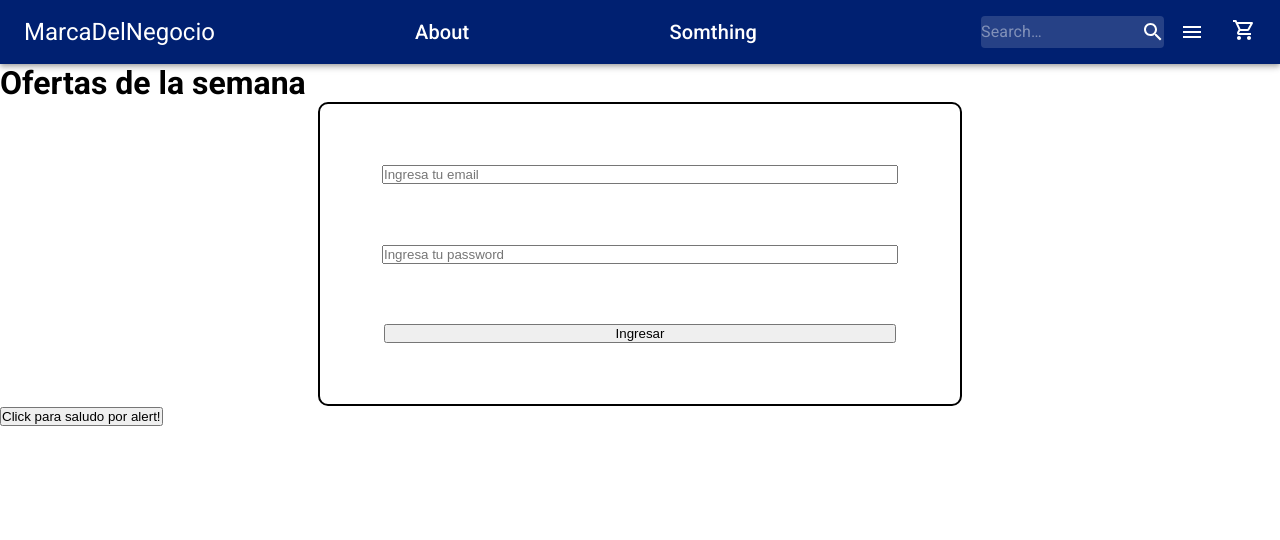
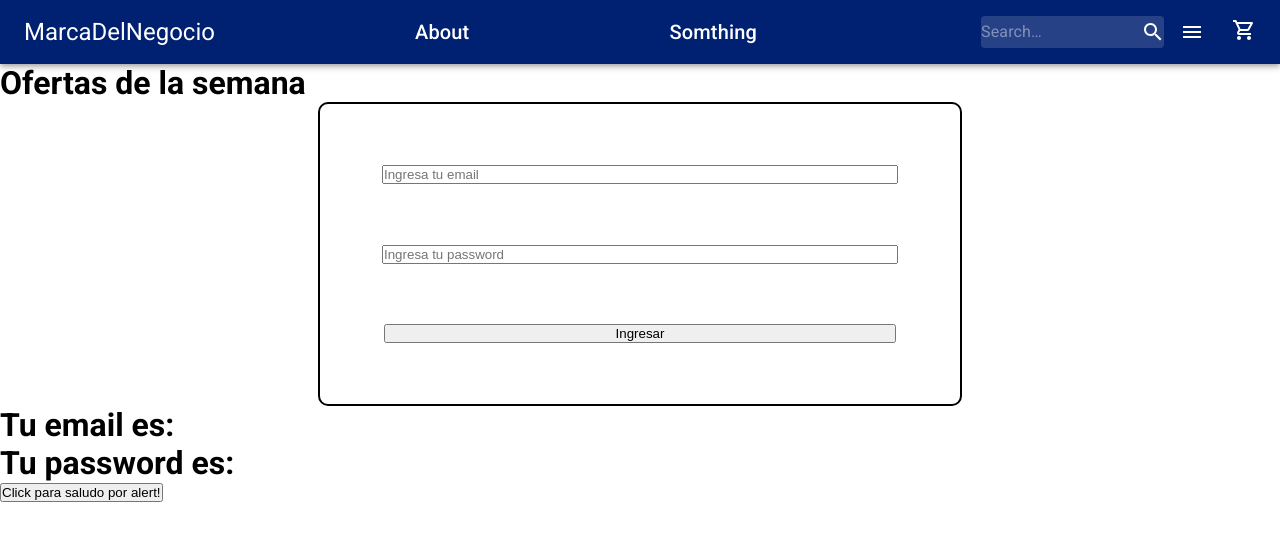
Before and after one commit to matiber20/bigmountain, a React (Create React App) app: page / in a window 1280 px wide. Shown: the top 540 px of the page. Built offline with nearby package versions, Linux system fonts and the light colour scheme.

Commit message:
add handeSubmit para formulario,esqueleto sin function

```diff
--- a/src/App.js
+++ b/src/App.js
@@ -3,6 +3,7 @@ import './App.css';
 import NavBar from './components/NavBar/NavBar';
 import LoginContainer from './containers/LoginContainer/LoginContainer';
 import ItemListContainer from './containers/ItemListContainer/ItemListContainer';
+
 
 class App extends React.Component {
 
--- a/src/components/Login/Login.js
+++ b/src/components/Login/Login.js
@@ -6,7 +6,7 @@ import './Login.css'
 export default function Login(props) {
 
         return (
-            <form className="container-form">
+            <form className="container-form" onSubmit={props.submit}>
                 <input onChange={props.change} className="container-form__input" type="text" name="InputEmail" placeholder="Ingresa tu email" autoComplete="true" />
                 <input onChange={props.change} className="container-form__input" type="password" name="InputPassword" placeholder="Ingresa tu password" autoComplete="false" />
                 <button className="container-form__btn" type="submit">Ingresar</button>
--- a/src/components/Saludos/Saludo.js
+++ b/src/components/Saludos/Saludo.js
@@ -1,9 +1,6 @@
 import React from 'react'
 
 export default function Saludo(props) {
-
-
-
     return (
         <div>
             <button onClick={props.saludo}>Click para saludo por alert!</button>
--- a/src/components/Visualizer/Visualizer.js
+++ b/src/components/Visualizer/Visualizer.js
@@ -1,17 +1,12 @@
 import React from 'react';
-import ItemListContainer from '../../containers/ItemListContainer/ItemListContainer';
 
-function Visualizer() {
+
+export default function Visualizer({email,password}) {
 
         return (
             <div>
-
-                <ItemListContainer />
-
-                <h1>Tu email es: </h1>
-                <h1>Tu password es: </h1>
+                <h1>Tu email es: {email}</h1>
+                <h1>Tu password es: {password}</h1>
             </div>
         )
 }
-
-export default Visualizer;
--- a/src/containers/LoginContainer/LoginContainer.js
+++ b/src/containers/LoginContainer/LoginContainer.js
@@ -1,5 +1,6 @@
 import React, { Component } from 'react'
 import Login from '../../components/Login/Login'
+import Visualizer from '../../components/Visualizer/Visualizer'
 
 
 export default class LoginContainer extends Component {
@@ -10,16 +11,23 @@ export default class LoginContainer extends Component {
             InputEmail: '',
             InputPassword: ''
         }
+
+        this.handleChange = this.handleChange.bind(this)
     }
 
     handleChange(event) {
-        console.log(event.target.value)
+        this.setState({[event.target.name]: event.target.value})
+    }
+
+    handleSubmit(event){
+        //Datos del submit
     }
 
     render() {
         return (
             <div>
-                <Login change={this.handleChange} />
+                <Login change={this.handleChange} submit={this.handleSubmit} />
+                <Visualizer email={this.state.InputEmail} password={this.state.InputPassword} />
             </div>
         )
     }
```
